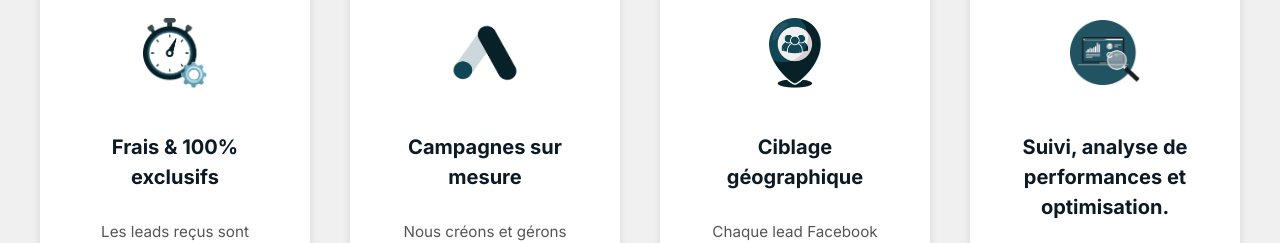
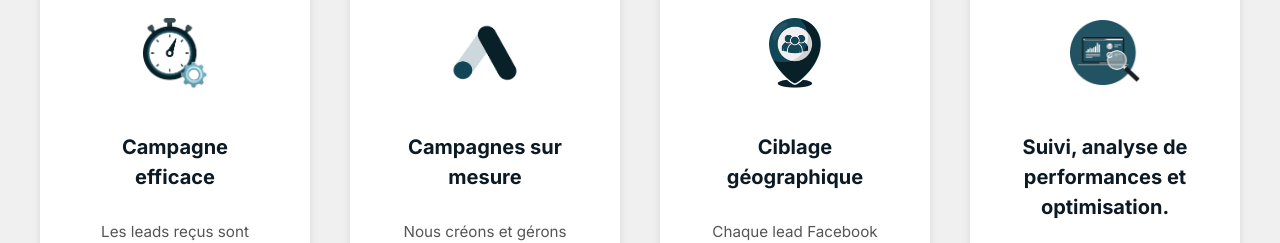
Before and after one commit to MARCOOOOOOOOOOOOOOOOO123/cockpit-lead, a Next.js app: page / in a window 1280 px wide. Shown: the part 2800-3043 px from the top of the page. Built offline with nearby package versions, Linux system fonts and the light colour scheme.

Commit message:
Update AdvantagesSection.jsx

```diff
--- a/src/components/AdvantagesSection.jsx
+++ b/src/components/AdvantagesSection.jsx
@@ -6,7 +6,7 @@ import styles from '../styles/AdvantagesSection.module.css'; // Importe le CSS M
 const advantages = [
   {
     icon: '/images/Group 1.png', // Chemin vers votre icône Chronomètre
-    title: 'Frais & 100% exclusifs',
+    title: 'Campagne efficace',
     description: 'Les leads reçus sont générés le jour même via nos campagnes d\'acquisition.',
   },
   {
```
